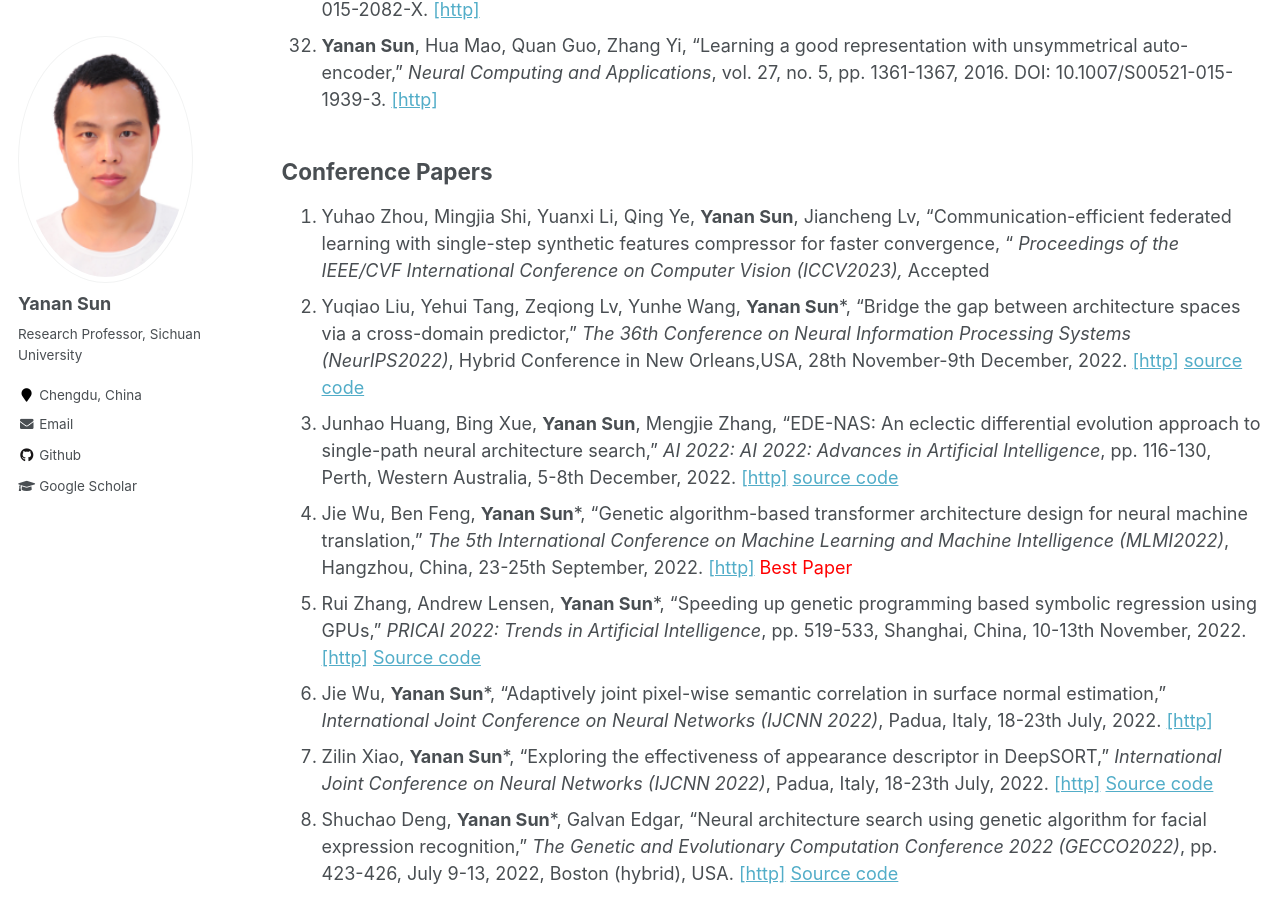
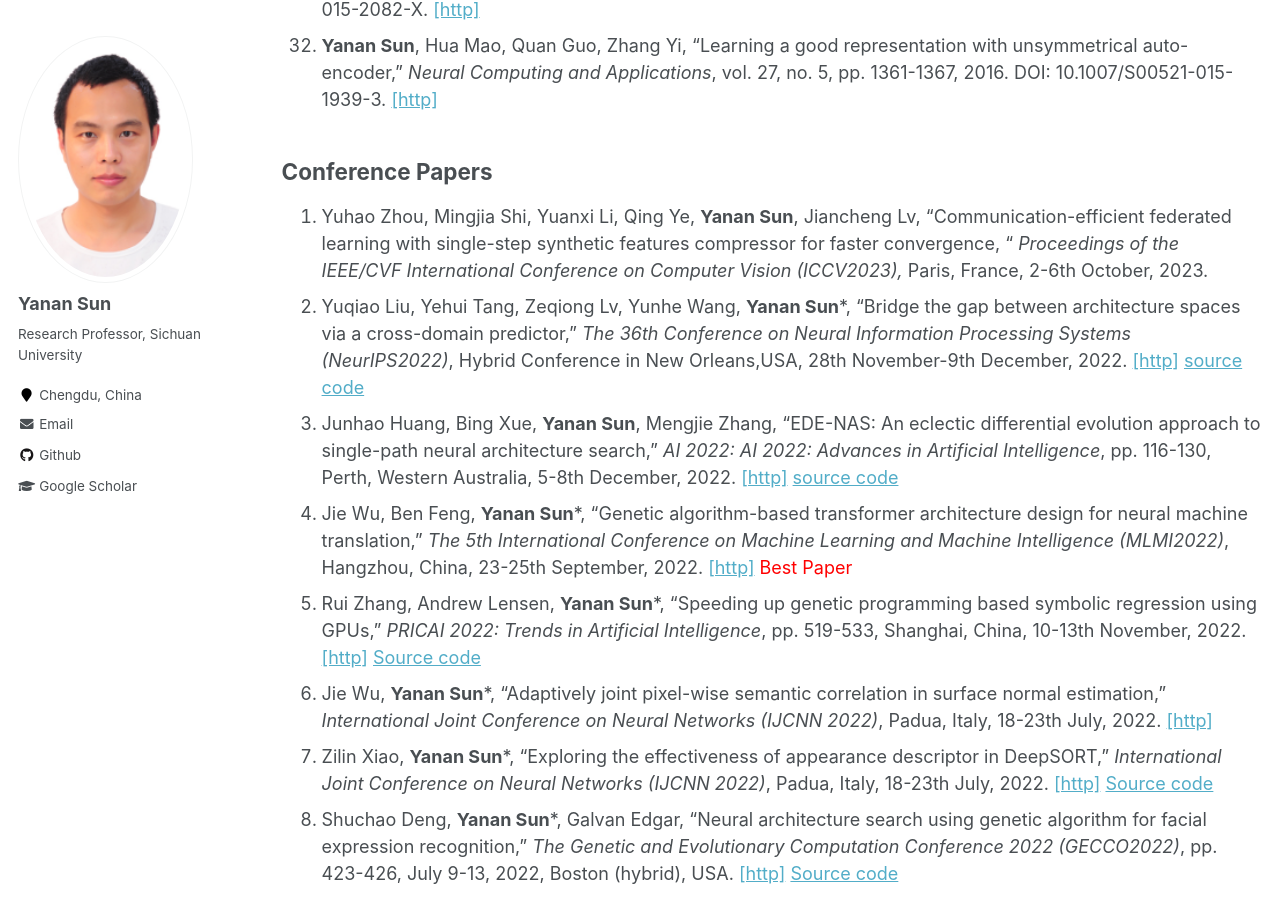
Before and after one commit to yn-sun/yn-sun.github.io, a Jekyll site: the page built from _pages/publications.md, in a window 1280 px wide and 900 px high, scrolled down 3399 px. Built offline with Jekyll 4.4.1, drawn with Linux system fonts in a browser that asks for light colours; comment, search, counter and statistics services are not loaded.

Commit message:
Update publications.md

```diff
--- a/_pages/publications.md
+++ b/_pages/publications.md
@@ -48,7 +48,7 @@ author_profile: true
 
 
 ## Conference Papers
-1. Yuhao Zhou, Mingjia Shi, Yuanxi Li, Qing Ye, **Yanan Sun**, Jiancheng Lv, "Communication-efficient federated learning with single-step synthetic features compressor for faster convergence, " <i>Proceedings of the IEEE/CVF International Conference on Computer Vision (ICCV2023),</i> Accepted
+1. Yuhao Zhou, Mingjia Shi, Yuanxi Li, Qing Ye, **Yanan Sun**, Jiancheng Lv, "Communication-efficient federated learning with single-step synthetic features compressor for faster convergence, " <i>Proceedings of the IEEE/CVF International Conference on Computer Vision (ICCV2023),</i> Paris, France, 2-6th October, 2023.
 2. Yuqiao Liu, Yehui Tang, Zeqiong Lv, Yunhe Wang, **Yanan Sun***, "Bridge the gap between architecture spaces via a cross-domain predictor," <i>The 36th Conference on Neural Information Processing Systems (NeurIPS2022)</i>, Hybrid Conference in New Orleans,USA, 28th November-9th December, 2022. [[http]](https://openreview.net/pdf?id=nE6vnoHz9--) [source code](https://github.com/lyq998/CDP)
 3. Junhao Huang, Bing Xue, **Yanan Sun**, Mengjie Zhang, "EDE-NAS: An eclectic differential evolution approach to single-path neural architecture search," <i>AI 2022: AI 2022: Advances in Artificial Intelligence</i>, pp. 116-130, Perth, Western Australia, 5-8th December, 2022. [[http]](https://link.springer.com/chapter/10.1007/978-3-031-22695-3_9) [source code](https://github.com/HuangJunh/EDE-NAS)
 4. Jie Wu, Ben Feng, **Yanan Sun***, "Genetic algorithm-based transformer architecture design for neural machine translation," <i>The 5th International Conference on Machine Learning and Machine Intelligence (MLMI2022)</i>, Hangzhou, China, 23-25th September, 2022. [[http]](https://dl.acm.org/doi/abs/10.1145/3568199.3568215)  <span style="color: #FF0000">Best Paper</span>
```
